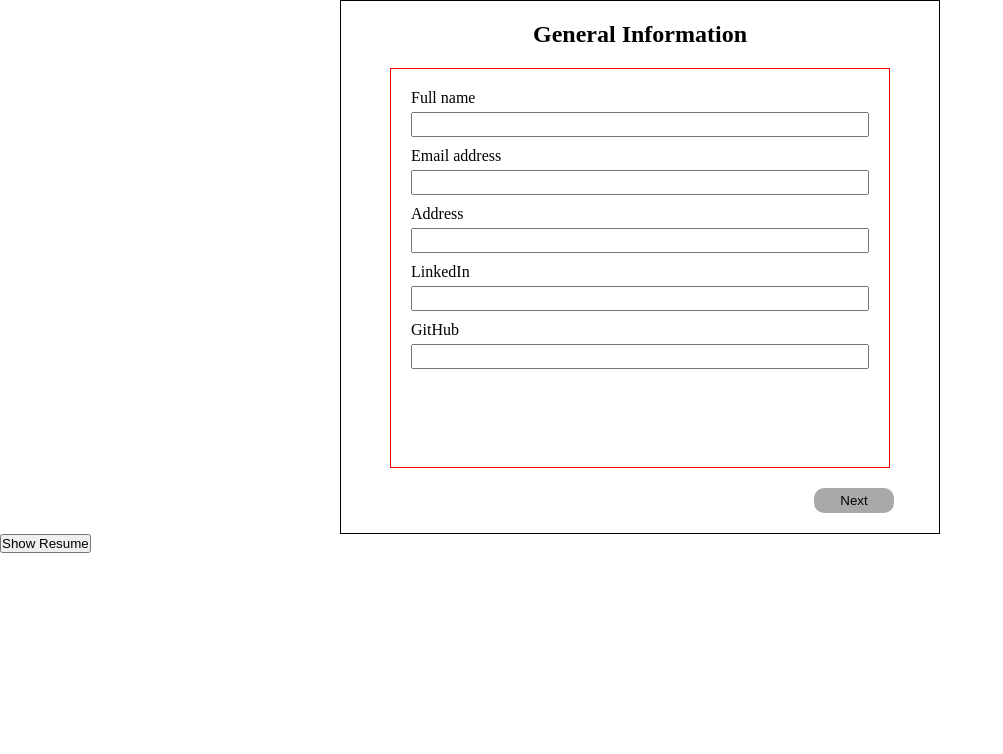
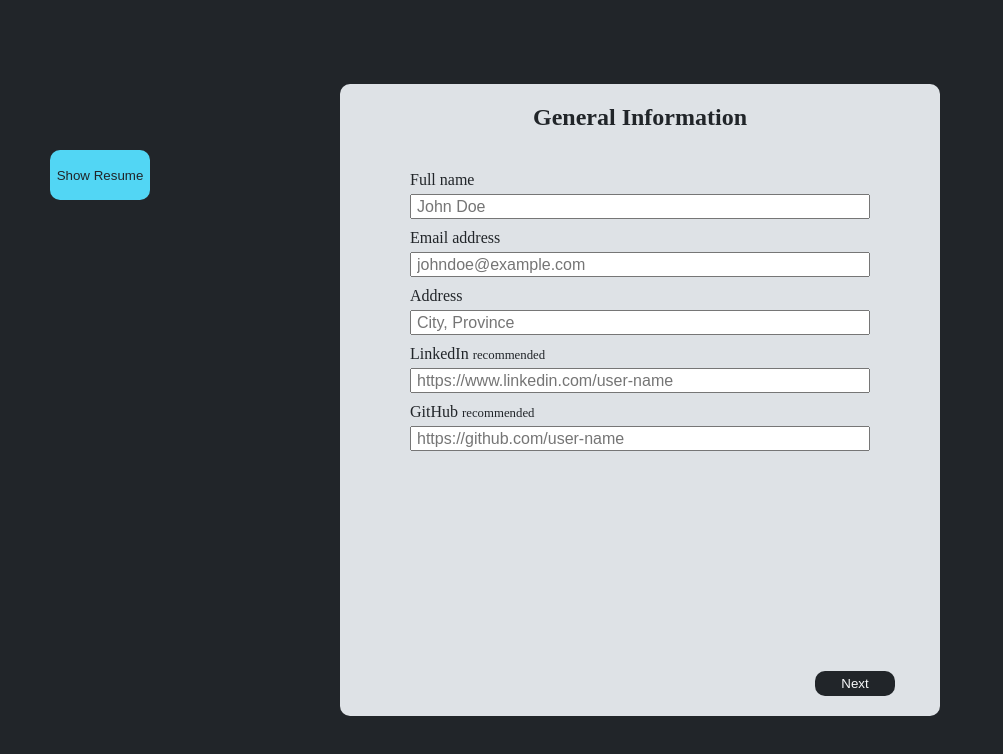
Before and after one commit to kosunghw/cv-application, a React (Vite) app: page / in a window 1280 px wide. Shown: the top 754 px of the page, without its empty margins (0-1003 px from the left). Built offline with nearby package versions, Linux system fonts and the light colour scheme.

Commit message:
Styling colors

```diff
--- a/src/App.jsx
+++ b/src/App.jsx
@@ -77,7 +77,15 @@ function App() {
 
   if (!showResume) {
     return (
-      <>
+      <div className='body'>
+        <button
+          className='show'
+          onClick={() => {
+            setShowResume(!showResume);
+          }}
+        >
+          Show Resume
+        </button>
         <Form
           handleEducationSubmit={handleEducationSubmit}
           handleExperienceSubmit={handleExperienceSubmit}
@@ -94,27 +102,21 @@ function App() {
           onLinkedIn={onBasicLinkedInInput}
           onGithub={onBasicGithubInput}
         />
-        <button
-          onClick={() => {
-            setShowResume(!showResume);
-          }}
-        >
-          Show Resume
-        </button>
-      </>
+      </div>
     );
   } else {
     return (
-      <>
-        <Resume person={person} education={education} experience={experience} />
+      <div className='body'>
         <button
+          className='show'
           onClick={() => {
             setShowResume(!showResume);
           }}
         >
           Show Form
         </button>
-      </>
+        <Resume person={person} education={education} experience={experience} />
+      </div>
     );
   }
 }
--- a/src/components/Form.jsx
+++ b/src/components/Form.jsx
@@ -1,5 +1,5 @@
-import { useState } from "react";
-import "../styles/form-style.css";
+import { useState } from 'react';
+import '../styles/form-style.css';
 
 function Form({
   handleEducationSubmit,
@@ -18,7 +18,7 @@ function Form({
   onGithub,
 }) {
   return (
-    <div className="form-section">
+    <div className='form-section'>
       {formIndex === 0 && (
         <BasicInformation
           formIndex={formIndex}
@@ -64,58 +64,68 @@ function BasicInformation({
   onGithub,
 }) {
   return (
-    <div className="container">
+    <div className='container'>
       <h2>General Information</h2>
-      <form id="info-form">
-        <label htmlFor="name">
+      <form id='info-form'>
+        <label htmlFor='name'>
           Full name
           <input
-            type="text"
-            id="name"
+            type='text'
+            id='name'
+            placeholder='John Doe'
             value={person.fullName}
             onChange={onName}
           />
         </label>
 
-        <label htmlFor="email">
+        <label htmlFor='email'>
           Email address
           <input
-            type="text"
-            id="email"
+            type='text'
+            id='email'
+            placeholder='johndoe@example.com'
             value={person.emailAddress}
             onChange={onEmail}
           />
         </label>
-        <label htmlFor="address">
+        <label htmlFor='address'>
           Address
           <input
-            type="text"
-            id="address"
+            type='text'
+            id='address'
+            placeholder='City, Province'
             value={person.address}
             onChange={onAddress}
           />
         </label>
-        <label htmlFor="linkedIn">
-          LinkedIn
+        <label htmlFor='linkedIn'>
+          <div>
+            LinkedIn <span className='optional'>recommended</span>
+          </div>
+
           <input
-            type="text"
-            id="linkedIn"
+            type='text'
+            id='linkedIn'
+            placeholder='https://www.linkedin.com/user-name'
             value={person.linkedIn}
             onChange={onLinkedIn}
           />
         </label>
-        <label htmlFor="github">
-          GitHub
+        <label htmlFor='github'>
+          <div>
+            GitHub <span className='optional'>recommended</span>
+          </div>
           <input
-            type="text"
-            id="github"
+            type='text'
+            id='github'
+            placeholder='https://github.com/user-name'
             value={person.github}
             onChange={onGithub}
           />
         </label>
       </form>
       <button
-        className="next-button"
+        className='next-button'
         onClick={() => {
           setFormIndex(++formIndex);
         }}
@@ -134,54 +144,59 @@ function Education({
   setEducation,
 }) {
   return (
-    <div className="container">
+    <div className='container'>
       <h2>Education</h2>
       <form
-        id="edu-form"
+        id='edu-form'
         onSubmit={(e) => {
           handleEducationSubmit(e);
         }}
       >
-        <label htmlFor="school-name">
-          School name:
-          <input type="text" id="school-name" />
+        <label htmlFor='school-name'>
+          School name
+          <input type='text' id='school-name' placeholder='Odin University' />
         </label>
-        <label htmlFor="degree">
-          Degree:
-          <input type="text" id="degree" />
+        <label htmlFor='degree'>
+          Degree
+          <input type='text' id='degree' placeholder='Bachelor of React' />
         </label>
-        <label htmlFor="start-date">
-          Start Date:
-          <input type="text" id="edu-start-date" />
+        <label htmlFor='start-date'>
+          Start Date
+          <input type='text' id='edu-start-date' placeholder='Jul 2024' />
         </label>
-        <label htmlFor="end-date">
-          End Date:
-          <input type="text" id="edu-end-date" />
+        <label htmlFor='end-date'>
+          End Date
+          <input type='text' id='edu-end-date' placeholder='Oct 2024' />
         </label>
-        <label htmlFor="location">
-          Location:
-          <input type="text" id="location" />
+        <label htmlFor='location'>
+          <div>
+            Location <span className='optional'>optional</span>
+          </div>
+          <input type='text' id='location' placeholder='City, Province' />
         </label>
-        <button type="submit">submit</button>
+        <button className='submit' type='submit'>
+          submit
+        </button>
       </form>
       <ul>
         {educations.map((education) => (
-          <li key={education.eduId}>
-            {education.school}{" "}
+          <li className='form-list' key={education.eduId}>
+            {education.school}{' '}
             <button
+              className='delete'
               onClick={() => {
                 setEducation(
                   educations.filter((a) => a.eduId !== education.eduId)
                 );
               }}
             >
-              Delete
+              X
             </button>
           </li>
         ))}
       </ul>
       <button
-        className="prev-button"
+        className='prev-button'
         onClick={() => {
           setFormIndex(--formIndex);
         }}
@@ -200,45 +215,61 @@ function Experience({
   setExperience,
 }) {
   return (
-    <div className="container">
+    <div className='container'>
       <h2>Experience / Projects</h2>
       <form
-        id="ex-form"
+        id='ex-form'
         onSubmit={(e) => {
           handleExperienceSubmit(e);
         }}
       >
-        <label htmlFor="job-title">
-          Job Title:
-          <input type="text" id="job-title" />
+        <label htmlFor='job-title'>
+          Role
+          <input
+            type='text'
+            id='job-title'
+            placeholder='Full Stack Developer'
+          />
         </label>
-        <label htmlFor="company-name">
-          Company Name:
-          <input type="text" id="company-name" />
+        <label htmlFor='company-name'>
+          Company / Project
+          <input type='text' id='company-name' placeholder='The Odin Project' />
         </label>
-        <label htmlFor="job-start-date">
-          Start Date:
-          <input type="text" id="job-start-date" />
+        <label htmlFor='job-start-date'>
+          Start Date
+          <input type='text' id='job-start-date' placeholder='2020' />
         </label>
-        <label htmlFor="job-end-date">
-          End Date:
-          <input type="text" id="job-end-date" />
+        <label htmlFor='job-end-date'>
+          End Date
+          <input type='text' id='job-end-date' placeholder='2024' />
         </label>
-        <label htmlFor="job-location">
-          Location:
-          <input type="text" id="job-location" />
+        <label htmlFor='job-location'>
+          <div>
+            Location <span className='optional'>optional</span>
+          </div>
+          <input type='text' id='job-location' placeholder='City, Province' />
         </label>
-        <label htmlFor="job-description">
-          Description:
-          <textarea name="job-description" id="job-description"></textarea>
+        <label htmlFor='job-description'>
+          <div>
+            Description <span className='optional'>recommended</span>
+          </div>
+          <textarea
+            name='job-description'
+            id='job-description'
+            placeholder='Describe your experience'
+            rows='5'
+          ></textarea>
         </label>
-        <button type="submit">submit</button>
+        <button className='submit' type='submit'>
+          submit
+        </button>
       </form>
       <ul>
         {experiences.map((experience) => (
-          <li key={experience.experienceId}>
-            {experience.companyName}{" "}
+          <li className='form-list' key={experience.experienceId}>
+            {experience.companyName}{' '}
             <button
+              className='delete'
               onClick={() => {
                 setExperience(
                   experiences.filter(
@@ -247,14 +278,14 @@ function Experience({
                 );
               }}
             >
-              Delete
+              X
             </button>
           </li>
         ))}
       </ul>
-      <div className="button-container">
+      <div className='button-container'>
         <button
-          className="prev-button"
+          className='prev-button'
           onClick={() => {
             setFormIndex(--formIndex);
           }}
@@ -262,7 +293,7 @@ function Experience({
           Prev
         </button>
         <button
-          className="next-button"
+          className='next-button'
           onClick={() => {
             setFormIndex(++formIndex);
           }}
--- a/src/components/Resume.jsx
+++ b/src/components/Resume.jsx
@@ -1,39 +1,44 @@
-import { useState } from "react";
-import "../styles/resume-style.css";
+import { useState } from 'react';
+import '../styles/resume-style.css';
 
 function Resume({ person, education, experience }) {
+  // this function returns username when passed LinkedIn or GitHub link.
+  function urlToUsername(url) {
+    const arr = url.split('/').filter((item) => item !== '');
+    return arr.at(-1);
+  }
+
   return (
-    <div className="flex-container">
-      <div className="resume-container">
-        <div className="resume-top">
-          <h1 className="full-name">{person.fullName}</h1>
-          <div className="personal-info">
+    <div className='resume-container'>
+      <div className='resume-top'>
+        <h1 className='full-name'>{person.fullName}</h1>
+        <div className='personal-info'>
           <div>{person.emailAddress}</div>
           <div>{person.address}</div>
           <div>
-              <a href={"https://" + person.linkedIn} target="_blank">
-                {person.linkedIn}
+            <a href={person.linkedIn} target='_blank'>
+              {'linkedin.com/in/' + urlToUsername(person.linkedIn)}
             </a>
           </div>
           <div>
-              <a href={"https://" + person.github} target="_blank">
-                {person.github}
+            <a href={person.github} target='_blank'>
+              {'github.com/' + urlToUsername(person.linkedIn)}
             </a>
           </div>
         </div>
       </div>
-        <div className="experience">
-          <div className="section">Experience</div>
-          <ul className="list">
+      <div className='experience'>
+        <div className='section'>Experience</div>
+        <ul className='list'>
           {experience.map((item) => {
             return (
               <>
-                  <li className="experience-list-item" key={item.experienceId}>
-                    <div className="experience-title">{item.jobTitle}</div>
-                    <div className="experience-name">{item.companyName}</div>
-                    <div className="experience-date">{item.date}</div>
-                    <div className="experience-location">{item.location}</div>
-                    <div className="experience-description">
+                <li className='experience-list-item' key={item.experienceId}>
+                  <div className='experience-title'>{item.jobTitle}</div>
+                  <div className='experience-name'>{item.companyName}</div>
+                  <div className='experience-date'>{item.date}</div>
+                  <div className='experience-location'>{item.location}</div>
+                  <div className='experience-description'>
                     {item.description}
                   </div>
                 </li>
@@ -42,17 +47,17 @@ function Resume({ person, education, experience }) {
           })}
         </ul>
       </div>
-        <div className="education">
-          <div className="section">Education</div>
-          <ul className="list">
+      <div className='education'>
+        <div className='section'>Education</div>
+        <ul className='list'>
           {education.map((item) => {
             return (
               <>
-                  <li className="edu-list-item" key={item.eduId}>
-                    <span className="edu-degree">{item.degree} | </span>
-                    <span className="edu-school"> {item.school} | </span>
-                    <span className="edu-location"> {item.location}</span>
-                    <span className="edu-date">{item.date}</span>
+                <li className='edu-list-item' key={item.eduId}>
+                  <span className='edu-degree'>{item.degree} | </span>
+                  <span className='edu-school'> {item.school} | </span>
+                  <span className='edu-location'> {item.location}</span>
+                  <span className='edu-date'>{item.date}</span>
                 </li>
               </>
             );
@@ -60,7 +65,6 @@ function Resume({ person, education, experience }) {
         </ul>
       </div>
     </div>
-    </div>
   );
 }
 
--- a/src/styles/form-style.css
+++ b/src/styles/form-style.css
@@ -1,16 +1,27 @@
+* {
+  --black: #363438;
+  --grey: #8d8c8a;
+  --white: #f6f6f6;
+  --hover: #3b393d;
+}
+
 .form-section {
+  height: 100vh;
   display: flex;
   justify-content: center;
 }
 
 .container {
   display: flex;
+  align-self: center;
   flex-direction: column;
   align-items: center;
   padding: 20px;
   width: 600px;
   gap: 20px;
-  border: 1px solid #000;
+  background-color: var(--grey);
+  color: var(--black);
+  border-radius: 10px;
 }
 
 .container #info-form,
@@ -20,13 +31,9 @@
   display: flex;
   flex-direction: column;
   gap: 10px;
-  height: 400px;
+  height: 500px;
   width: 500px;
-  border: 1px solid red;
-}
-
-.container #ex-form {
-  height: 450px;
+  border-radius: 10px;
 }
 
 label {
@@ -38,7 +45,13 @@ label {
 input {
   height: 25px;
   padding-left: 5px;
-  font-size: 18px;
+  font-size: 16px;
+}
+
+textarea {
+  padding-left: 5px;
+  padding-top: 3px;
+  font-size: 12px;
 }
 
 h2 {
@@ -52,13 +65,22 @@ h2 {
   justify-content: space-between;
 }
 
+button {
+  background-color: var(--black);
+  color: var(--white);
+}
+
+button:hover {
+  background-color: var(--hover);
+  cursor: pointer;
+}
+
 button.next-button,
 button.prev-button {
   width: 5rem;
   height: 25px;
   border-radius: 10px;
   border: none;
-  background-color: darkgray;
 }
 
 #edu-form ~ .prev-button {
@@ -71,8 +93,28 @@ button.prev-button {
   margin-right: 25px;
 }
 
-button.next-button:hover,
-button.prev-button:hover {
-  background-color: rgb(196, 196, 196);
-  cursor: pointer;
+span.optional {
+  font-size: 0.8rem;
+  color: var(--ivory);
 }
+
+button.submit {
+  margin-top: 20px;
+  align-self: flex-end;
+  border: none;
+  width: 5rem;
+  height: 25px;
+  border-radius: 10px;
+  font-size: 1.1rem;
+}
+
+button.delete {
+  border: none;
+  border-radius: 50%;
+  width: 1.2rem;
+  height: 1.2rem;
+}
+
+li.form-list {
+  list-style: none;
+}
--- a/src/styles/index.css
+++ b/src/styles/index.css
@@ -5,8 +5,38 @@
   margin: 0;
   padding: 0;
   box-sizing: border-box;
+  --black: #363438;
+  --grey: #8d8c8a;
+  --white: #f6f6f6;
+  --blue: #52d6f4;
 }
 
 #root {
-  height: 100vh;
+  /* height: 100vh; */
+  background-color: var(--black);
 }
+
+div.body {
+  height: 100%;
+  display: flex;
+  justify-content: center;
+  position: relative;
+}
+
+button.show {
+  background-color: var(--blue);
+  color: var(--black);
+  border: none;
+  border-radius: 10px;
+  align-self: center;
+  width: 100px;
+  height: 50px;
+  position: absolute;
+  top: 150px;
+  left: 50px;
+}
+
+button.show:hover {
+  background-color: var(--white);
+  cursor: pointer;
+}
--- a/src/styles/resume-style.css
+++ b/src/styles/resume-style.css
@@ -1,21 +1,28 @@
+* {
+  --dark-grey: #6c757d;
+  --darker-grey: #343a40;
+  --black: #212529;
+  --grey: #dee2e6;
+  --lighter-grey: #e9ecef;
+  --white: #f8f9fa;
+}
+
 .full-name {
   text-align: center;
 }
 
-.flex-container {
-  width: 100%;
-  display: flex;
-  justify-content: center;
-}
-
 .resume-container {
+  flex-shrink: 0;
+  flex-grow: 0;
   height: 29.7cm;
   width: 21cm;
   margin-top: 30px;
+  margin-bottom: 20px;
   display: flex;
   flex-direction: column;
   gap: 30px;
-  border: 1px solid black;
+  background-color: var(--main-text-color);
+  /* outline: 10px solid var(--sage); */
 }
 
 .resume-top {
@@ -33,8 +40,9 @@
 
 .section {
   font-size: 1.3rem;
-  color: rgb(199, 199, 255);
-  border-bottom: 2px solid rgb(199, 199, 255);
+  color: var(--sage);
+  font-weight: bold;
+  border-bottom: 3px solid var(--sage);
   padding-bottom: 7px;
   padding-left: 10px;
 }
@@ -45,10 +53,14 @@ ul.list {
 }
 
 li.experience-list-item {
-  margin-bottom: 15px;
+  margin-bottom: 30px;
   display: grid;
   grid-template-columns: 1fr 1fr 1fr;
-  grid-template-rows: 1fr 1fr 1fr;
+  grid-template-rows: 25px 25px 1fr;
+}
+
+li.experience-list-item:last-child {
+  margin-bottom: 0;
 }
 
 .experience-title {
@@ -73,6 +85,7 @@ li.experience-list-item {
   grid-column: 1/4;
   margin-top: 5px;
   padding-left: 2.5rem;
+  line-height: 1.2;
 }
 
 .experience-date {
```
Lines whose indentation alone changed are shown as unchanged.
